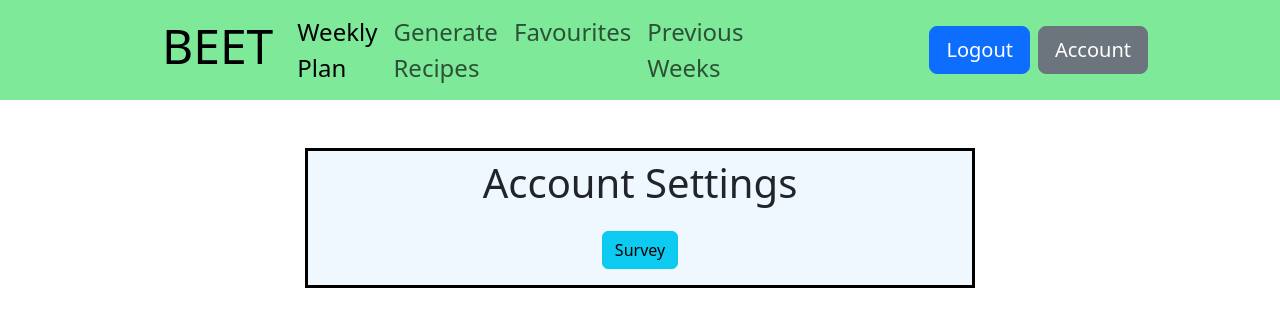
After one commit to 98damage/cs50Final, a Flask app: page /account in a window 1280 px wide. The commit adds this page. Shown: the top 327 px of the page. Run offline with Flask 3, Linux system fonts and the light colour scheme; a user stored in the database is signed in; some libraries are stand-ins or nearby versions.

Commit message:
Working account page - pre survey page

```diff
--- a/app.py
+++ b/app.py
@@ -105,7 +105,14 @@ def register():
         return render_template("register.html")
 
 
-@app.route("/survey", methods=['GET', 'POST'])
+@app.route("/account", methods=['GET', 'POST'])
+@login_required
+def account():
+
+    return render_template('account.html')
+
+
+@app.route("/account/survey", methods=['GET', 'POST'])
 @login_required
 def survey():
 
--- a/static/styles.css
+++ b/static/styles.css
@@ -13,7 +13,7 @@
 }
 
 .alert.success {
-    background-color: #d4edda;
+    background-color: #285031;
     color: #155724;
 }
 
@@ -21,3 +21,9 @@
     background-color: #d1ecf1;
     color: #0c5460;
 }
+
+.container-style {
+    border-style: solid;
+    border-color: black;
+    background-color: #f0f8ff;
+}
--- /dev/null
+++ b/templates/account.html
@@ -0,0 +1,15 @@
+{% extends "layout.html" %}
+
+{% block title %}
+Account
+{% endblock %}
+
+{% block main %}
+<div class="container-md container-style" style="width: 60%;">
+    <h1 class="m-2">Account Settings</h1>
+    <a class="btn btn-info m-3" href="{{ url_for('survey') }}" type="button">Survey</a>
+
+    <!--Add more anchor rags (buttons) later for password changes etc-->
+
+</div>
+{% endblock %}
--- a/templates/layout.html
+++ b/templates/layout.html
@@ -32,7 +32,7 @@
                 </div>
                 <div class="ms-auto container-fluid d-flex justify-content-end" style="margin-right: 100px;">
                     <a class="btn btn-primary btn-lg me-2" href="{{ url_for('logout') }}" type="button">Logout</a>
-                    <a class="btn btn-secondary btn-lg me-2" type="button">Account</a>
+                    <a class="btn btn-secondary btn-lg me-2" href="{{ url_for('account') }}" type="button">Account</a>
                 </div>
                 {% else %}
                 <div class="ms-auto" style="margin-right: 100px;">
--- a/templates/survey.html
+++ b/templates/survey.html
@@ -5,5 +5,7 @@ Survey
 {% endblock %}
 
 {% block main %}
+<div class="container-md container-style">
 
+</div>
 {% endblock %}
```
Also changed, not shown: beet.db, 2 other files.
